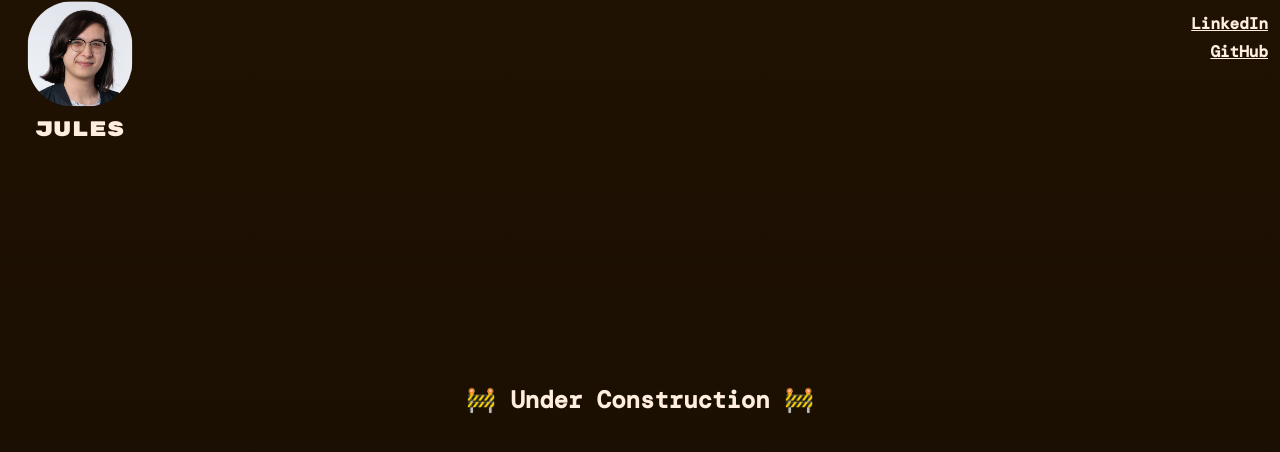
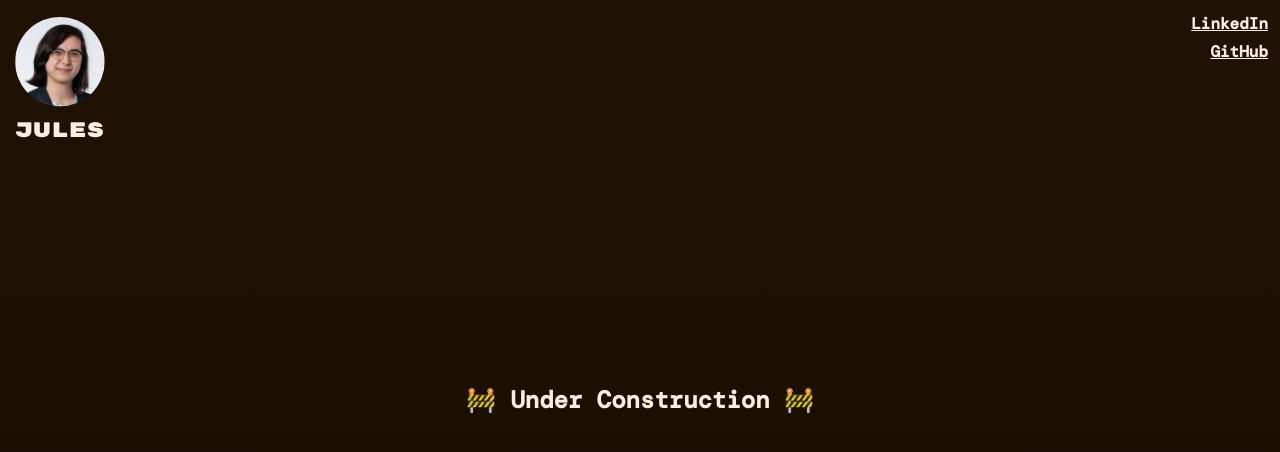
Before and after one commit to pondchamp/aboutme, a Next.js app: page / in a window 1280 px wide. Shown: the top 452 px of the page. Built offline with nearby package versions, Linux system fonts and the light colour scheme; a web font is replaced by a local one.

Commit message:
css improve

```diff
--- a/src/components/profile.tsx
+++ b/src/components/profile.tsx
@@ -11,10 +11,8 @@ import { useViewport } from "@/hooks/useViewport";
 import { LayoutAnimState, SetLayoutAnimState } from "@/slice/LayoutSlice";
 
 const profileRefFinal = {
-  bottom: "82%",
-  maxWidth: "160px",
-  minWidth: "160px",
-  right: "80%",
+  height: "160px",
+  width: "120px",
 };
 
 const Title = dynamic(
@@ -23,7 +21,7 @@ const Title = dynamic(
 );
 
 export const Profile = () => {
-  const { width } = useViewport();
+  const { width, height } = useViewport();
   const { widthFlags } = useResponsiveLayout();
   const dispatch = useAppDispatch();
   const [pageViewed, setPageViewed] = usePageViewed();
@@ -34,19 +32,19 @@ export const Profile = () => {
   // Post profile mount
   useEffect(() => {
     if (
+      !profileImgRef.current ||
       !profileRef.current ||
       layoutState.layoutAnimState != LayoutAnimState.PROFILE_MOUNTED
     ) {
       return;
     }
 
+    animate(profileImgRef.current, { scale: [1, 0.7] }, { type: "keyframes" });
     animate(
       profileRef.current,
       {
-        bottom: ["0%", profileRefFinal.bottom],
-        maxWidth: [`${width}px`, profileRefFinal.maxWidth],
-        minWidth: ["0px", profileRefFinal.minWidth],
-        right: ["0%", profileRefFinal.right],
+        height: [`${height}px`, profileRefFinal.height],
+        width: [`${width}px`, profileRefFinal.width],
       },
       {
         onComplete: () => {
@@ -58,34 +56,33 @@ export const Profile = () => {
     );
   }, [
     dispatch,
+    height,
     layoutState.layoutAnimState,
-    pageViewed,
+    profileImgRef,
     profileRef,
     setPageViewed,
     width,
   ]);
 
-  useEffect(() => {
-    if (
-      !profileImgRef.current ||
-      layoutState.layoutAnimState != LayoutAnimState.PROFILE_MOUNTED
-    ) {
-      return;
-    }
-
-    animate(profileImgRef.current, { scale: [1, 0.7] }, { type: "spring" });
-  }, [dispatch, layoutState.layoutAnimState, profileImgRef]);
-
+  const { initWidth, initHeight } =
+    layoutState.layoutAnimState == LayoutAnimState.MOUNT_STARTED ||
+    layoutState.layoutAnimState == LayoutAnimState.PROFILE_MOUNTED
+      ? { initHeight: "100%", initWidth: "100%" }
+      : {
+          initHeight: profileRefFinal.height,
+          initWidth: profileRefFinal.width,
+        };
   return (
     <div
       className={`absolute top-0 left-0 flex items-center justify-center ${
         layoutState.layoutAnimState == LayoutAnimState.NOT_MOUNTED
           ? "hidden"
-          : layoutState.layoutAnimState == LayoutAnimState.MOUNT_STARTED ||
-            layoutState.layoutAnimState == LayoutAnimState.PROFILE_MOUNTED
-          ? "bottom-0 right-0"
-          : `min-w-[${profileRefFinal.minWidth}] max-w-[${profileRefFinal.maxWidth}] bottom-[${profileRefFinal.bottom}] right-[${profileRefFinal.right}]`
+          : ""
       }`}
+      style={{
+        height: initHeight,
+        width: initWidth,
+      }}
       ref={profileRef}
     >
       <div
```
